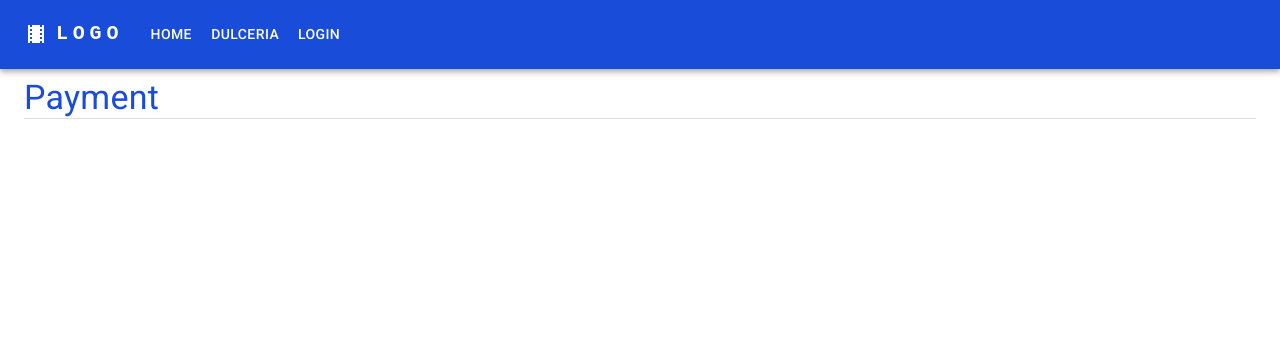
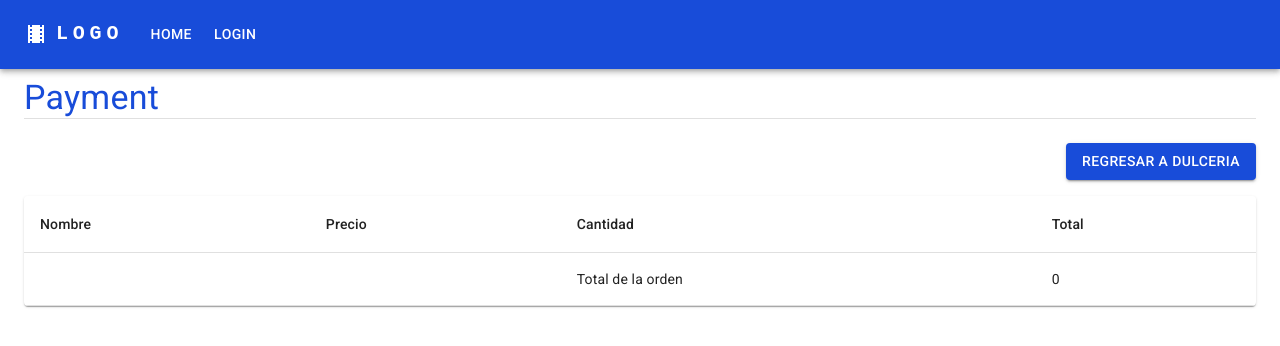
Before and after one commit to DAlembert721/reto-cp-frontend, a React (Vite) app: page /payment in a window 1280 px wide. Shown: the top 346 px of the page. Built offline with nearby package versions, Linux system fonts and the light colour scheme.

Commit message:
feat: Added order detail on payment view

```diff
--- a/src/components/Auth/Login/Form.jsx
+++ b/src/components/Auth/Login/Form.jsx
@@ -28,16 +28,18 @@ const Form = (props) => {
 
     const onClickInvite = () => {
         dispatch(loginLikeInvite());
-        navigate("/");
+        navigate("/candy-store");
     }
     const onSubmit = e => {
         e.preventDefault();
         setFormSubmitted(true);
         if ( !isFormValid ) return;
         dispatch(loginWithLoginForm(formState));
+        navigate("/candy-store");
     }
     const onGoogleSignIn = () => {
         dispatch(loginWithGoogle());
+        navigate("/candy-store");
     }
 
     return (
--- a/src/components/Auth/Register/Form.jsx
+++ b/src/components/Auth/Register/Form.jsx
@@ -1,6 +1,6 @@
 import React from 'react';
 import {Alert, Button, Grid, Link, TextField, Typography} from "@mui/material";
-import {Link as RouterLink} from "react-router-dom";
+import {Link as RouterLink, useNavigate} from "react-router-dom";
 import {useForm} from "../../../hooks/useForm";
 import {createUserWithRegisterFormData} from "../../../redux/reducers/auth";
 import {useDispatch, useSelector} from "react-redux";
@@ -19,6 +19,7 @@ const validations = {
 }
 
 const Form = (props) => {
+    const navigate = useNavigate();
     const dispatch = useDispatch();
     const [formSubmitted, setFormSubmitted] = React.useState(false);
 
@@ -34,6 +35,7 @@ const Form = (props) => {
         setFormSubmitted(true);
         if ( !isFormValid ) return;
         dispatch(createUserWithRegisterFormData(formState));
+        navigate("/candy-store");
     }
 
     return(
--- /dev/null
+++ b/src/components/Cinema/CandyStore/LoggedCaseDialog.jsx
@@ -0,0 +1,42 @@
+import React from 'react';
+import {useCheckAuth} from "../../../hooks/useCheckAuth";
+import {Button, Dialog, DialogActions, DialogContent, DialogContentText, DialogTitle} from "@mui/material";
+import {useSelector} from "react-redux";
+
+const LoggedCaseDialog = () => {
+    const status = useCheckAuth();
+    const {displayName} = useSelector(state => state.auth);
+    const [open, setOpen] = React.useState(false);
+    const handleClose = () => {
+        setOpen(false);
+    };
+    React.useEffect(() => {
+        status === 'authenticated' && setOpen(true);
+    }, []);
+    return(
+        <Dialog
+            sx={{
+                minHeight: "400px",
+                minWidth: "400px",
+            }}
+            open={open}
+            onClose={handleClose}
+            aria-labelledby="alert-dialog-title"
+            aria-describedby="alert-dialog-description"
+        >
+            <DialogTitle id="alert-dialog-title">
+                {"Bienvenido"}
+            </DialogTitle>
+            <DialogContent>
+                <DialogContentText id="alert-dialog-description">
+                    {displayName}
+                </DialogContentText>
+            </DialogContent>
+            <DialogActions>
+                <Button onClick={handleClose}>Aceptar</Button>
+            </DialogActions>
+        </Dialog>
+    );
+}
+
+export default LoggedCaseDialog;
--- a/src/components/Cinema/CandyStore/OrderDetail.jsx
+++ b/src/components/Cinema/CandyStore/OrderDetail.jsx
@@ -1,7 +1,10 @@
 import React from 'react';
-import {Box, Button, Grid, IconButton, TableCell, TableRow, Typography} from "@mui/material";
+import {Alert, Box, Button, Grid, IconButton, TableCell, TableRow, Typography} from "@mui/material";
 import BaseTable from "../../Common/tables/BaseTable";
 import DeleteRoundedIcon from "@mui/icons-material/DeleteRounded";
+import {useDispatch, useSelector} from "react-redux";
+import {setSelectedItemsToPayment} from "../../../redux/reducers/payment";
+import {useNavigate} from "react-router-dom";
 
 const TableHeader = () => (
     <TableRow>
@@ -14,12 +17,29 @@ const TableHeader = () => (
 );
 
 const OrderDetail = ({selectedItems, setSelectedItems}) => {
+    const navigate = useNavigate();
+    const {selectedItems: items} = useSelector(state => state.payment);
+    const dispatch = useDispatch();
+    const [showAlert, setShowAlert] = React.useState(false);
     const onDeleteProduct = (item) => {
         setSelectedItems(selectedItems.filter(i => i.id !== item.id));
     }
     const totalOrder = () => {
         return selectedItems.reduce((a, b)=> a + b.quantity * b.price, 0);
     }
+    const onClickContinue = () => {
+        if(selectedItems.length > 0) {
+            dispatch(setSelectedItemsToPayment(selectedItems));
+            navigate("/payment");
+        }else {
+            setShowAlert(true);
+        }
+    }
+
+    React.useEffect(() => {
+        setSelectedItems(items);
+    }, []);
+
     return(
         <Grid
             item xs={12} md={9}
@@ -60,19 +80,23 @@ const OrderDetail = ({selectedItems, setSelectedItems}) => {
                 </BaseTable>
             </Box>
             <Box
+                className="my-4"
                 sx={{
                     display: "flex",
                     justifyContent: "end",
-                    marginTop: "1em"
                 }}
             >
                 <Button
                     variant="contained"
                     color="primary"
+                    onClick={onClickContinue}
                 >
-                    Aceptar
+                    Continuar
                 </Button>
             </Box>
+            {showAlert && <Box>
+                <Alert severity='error'>Agregue por lo menos un producto al carrito</Alert>
+            </Box>}
         </Grid>
     );
 }
--- a/src/components/Common/navigation/MenuNavBar.jsx
+++ b/src/components/Common/navigation/MenuNavBar.jsx
@@ -12,10 +12,10 @@ const pages = [
         path: '/',
         label: 'Home'
     },
-    {
-        path: '/candy-store',
-        label: 'Dulceria'
-    },
+    // {
+    //     path: '/candy-store',
+    //     label: 'Dulceria'
+    // },
 ];
 
 const MenuNavBar = () => {
--- /dev/null
+++ b/src/components/Payment/OrderDetail.jsx
@@ -0,0 +1,68 @@
+import React from 'react';
+import {Box, Button, Grid, TableCell, TableRow} from "@mui/material";
+import BaseTable from "../Common/tables/BaseTable";
+import {useSelector} from "react-redux";
+import {useNavigate} from "react-router-dom";
+
+const TableHeader = () => (
+    <TableRow>
+        <TableCell>Nombre</TableCell>
+        <TableCell>Precio</TableCell>
+        <TableCell>Cantidad</TableCell>
+        <TableCell>Total</TableCell>
+    </TableRow>
+);
+
+const OrderDetail = () => {
+    const navigate = useNavigate();
+    const {selectedItems} = useSelector(state => state.payment);
+    const totalOrder = () => {
+        return selectedItems.reduce((a, b)=> a + b.quantity * b.price, 0);
+    }
+    const items = React.useMemo(() => selectedItems, [selectedItems]);
+    const onClickPrevious = () => {
+        navigate('/candy-store');
+    }
+    return(
+        <Grid item xs={12}>
+            <Box
+                className="my-4"
+                sx={{
+                    display: "flex",
+                    justifyContent: "end",
+                }}
+            >
+                <Button
+                    variant="contained"
+                    color="primary"
+                    onClick={onClickPrevious}
+                >
+                    Regresar a Dulceria
+                </Button>
+            </Box>
+            <BaseTable
+                header={<TableHeader/>}
+            >
+                {items.map(item => (
+                    <TableRow
+                        key={item.id}
+                    >
+                        <TableCell>{item.name}</TableCell>
+                        <TableCell>{item.price}</TableCell>
+                        <TableCell>{item.quantity}</TableCell>
+                        <TableCell>{item.price * item.quantity}</TableCell>
+                    </TableRow>
+                ))
+                }
+                <TableRow>
+                    <TableCell/>
+                    <TableCell/>
+                    <TableCell>Total de la orden</TableCell>
+                    <TableCell>{totalOrder()}</TableCell>
+                </TableRow>
+            </BaseTable>
+        </Grid>
+    );
+}
+
+export default OrderDetail;
--- a/src/pages/Cinema/CandyStore.jsx
+++ b/src/pages/Cinema/CandyStore.jsx
@@ -6,6 +6,7 @@ import {startGetAllCandyStoreItems} from "../../redux/reducers/candyStore";
 import {Box, Grid} from "@mui/material";
 import OrderDetail from "../../components/Cinema/CandyStore/OrderDetail";
 import AddItemDialog from "../../components/Cinema/CandyStore/AddItemDialog";
+import LoggedCaseDialog from "../../components/Cinema/CandyStore/LoggedCaseDialog";
 
 const CandyStore = () => {
     const dispatch = useDispatch();
@@ -56,6 +57,7 @@ const CandyStore = () => {
                 setItem={setSelectedItem}
                 onAddItem={onAddItem}
             />
+            <LoggedCaseDialog />
         </CinemaContainer>
     );
 }
--- a/src/pages/Cinema/Home.jsx
+++ b/src/pages/Cinema/Home.jsx
@@ -3,11 +3,13 @@ import CinemaContainer from "../../components/Cinema/Common/CinemaContainer";
 import PremiersList from "../../components/Cinema/Home/PremiersList";
 import {useDispatch} from "react-redux";
 import {startGetAllPremieres} from "../../redux/reducers/premieres";
+import {resetPaymentState} from "../../redux/reducers/payment";
 
 const Home = (props) => {
     const dispatch = useDispatch();
     React.useEffect(() => {
         dispatch(startGetAllPremieres());
+        dispatch(resetPaymentState());
     }, []);
     return(
         <CinemaContainer title="Premiers">
--- a/src/pages/Cinema/Payment.jsx
+++ b/src/pages/Cinema/Payment.jsx
@@ -1,9 +1,13 @@
 import React from 'react';
 import CinemaContainer from "../../components/Cinema/Common/CinemaContainer";
+import {Grid} from "@mui/material";
+import OrderDetail from "../../components/Payment/OrderDetail";
 
-const Payment = (props) => (
+const Payment = () => (
     <CinemaContainer title="Payment">
-
+        <Grid container spacing={2}>
+            <OrderDetail />
+        </Grid>
     </CinemaContainer>
 
 );
--- /dev/null
+++ b/src/redux/reducers/payment.js
@@ -0,0 +1,25 @@
+import {createSlice} from "@reduxjs/toolkit";
+
+const INIT_STATE = {
+    selectedItems: [],
+}
+
+const paymentSlice = createSlice({
+   name: 'payment',
+    initialState: {
+       ...INIT_STATE
+    },
+    reducers: {
+       setSelectedItemsToPayment: (state, action) => {
+           state.selectedItems = action.payload;
+       },
+       resetPaymentState: (state) => {
+           state.selectedItems = INIT_STATE.selectedItems;
+       }
+    }
+});
+
+
+export const {setSelectedItemsToPayment, resetPaymentState} = paymentSlice.actions;
+
+export default paymentSlice.reducer;
--- a/src/redux/store.js
+++ b/src/redux/store.js
@@ -3,6 +3,7 @@ import ui from "./reducers/ui";
 import premieres from "./reducers/premieres";
 import auth from "./reducers/auth";
 import candyStore from "./reducers/candyStore";
+import payment from "./reducers/payment";
 
 export default configureStore({
     reducer: {
@@ -10,6 +11,7 @@ export default configureStore({
         auth,
         premieres,
         candyStore,
+        payment,
     },
     middleware: (getDefaultMiddleware) => getDefaultMiddleware({
         serializableCheck: false
```
